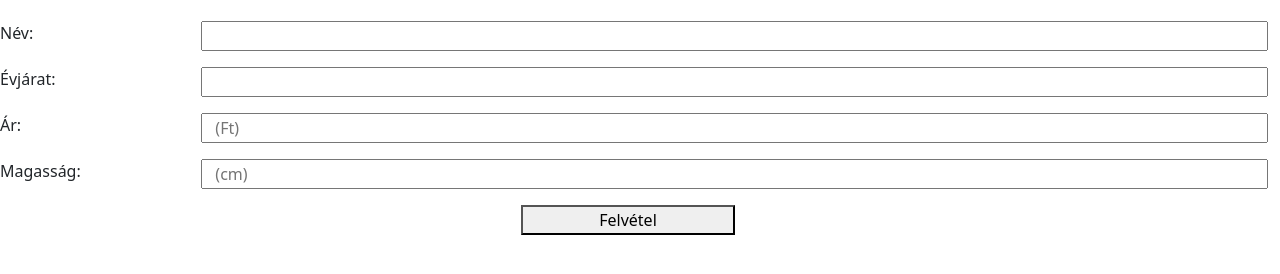
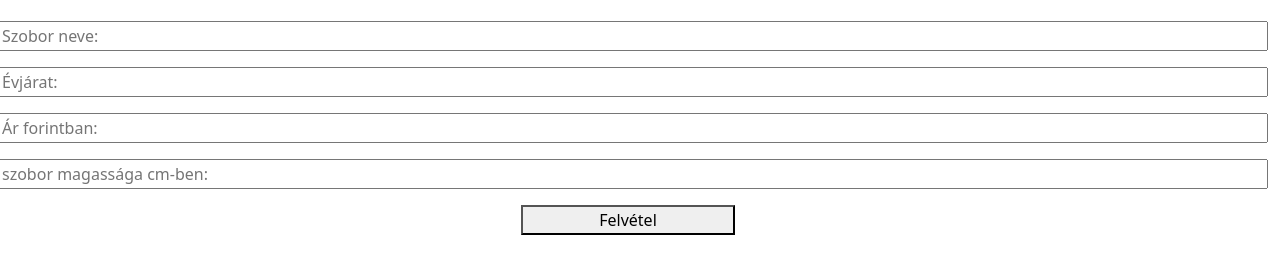
Before and after one commit to LeviVitez/OSZTALY-ES-INTERFACE-SZAMONKERES, a website: page src/index.html in a window 1280 px wide. Shown: the part 120-394 px from the top of the page. Drawn offline with nearby package versions, Linux system fonts and the light colour scheme.

Commit message:
utolsó módositások

```diff
--- a/src/index.html
+++ b/src/index.html
@@ -23,8 +23,7 @@
 <br>
     <div class="row">
         <div class="row">
-            <label class="col-md-2">Név:</label>
-            <input type="text" id="nev" class="col-md-10">
+            <input type="text" id="nev" class="col-md-12" placeholder="Szobor neve:">
         </div>
 
         <div class="row">
@@ -34,8 +33,7 @@
         </div>
 
         <div class="row">
-            <label class="col-md-2">Évjárat:</label>
-            <input type="number" id="ev" class="col-md-10">
+            <input type="number" id="ev" class="col-md-12" placeholder="Évjárat:">
         </div>
         <div class="row">
             <div class="col-md-12 text-center">
@@ -44,8 +42,7 @@
         </div>
 
         <div class="row">
-            <label class="col-md-2">Ár:</label>
-            <input type="number" id="ar" class="col-md-10" placeholder="(Ft)">
+            <input type="number" id="ar" class="col-md-12" placeholder="Ár forintban:">
         </div>
         <div class="row">
             <div class="col-md-12 text-center">
@@ -54,8 +51,7 @@
         </div>
 
         <div class="row">
-            <label class="col-md-2">Magasság:</label>
-            <input type="number" id="magassag" class="col-md-10" placeholder="(cm)">
+            <input type="number" id="magassag" class="col-md-12" placeholder="szobor magassága cm-ben:">
         </div>
         <div class="row">
             <div class="col-md-12 text-center">
@@ -69,7 +65,6 @@
             <div class="col-md-5"></div>
         </div>
     </div>
-
     <script src="/dist/main.js"></script>
 </body>
 </html>
```
